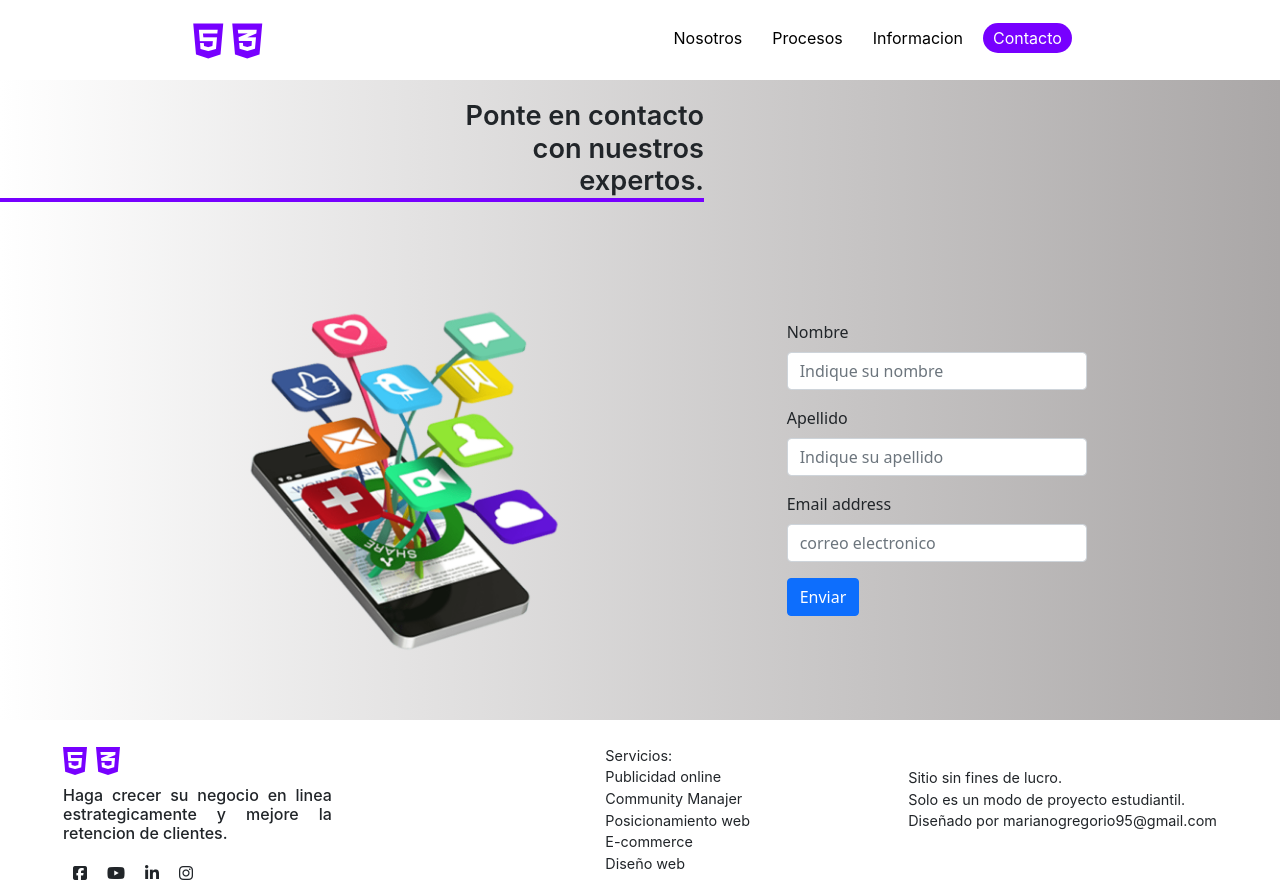
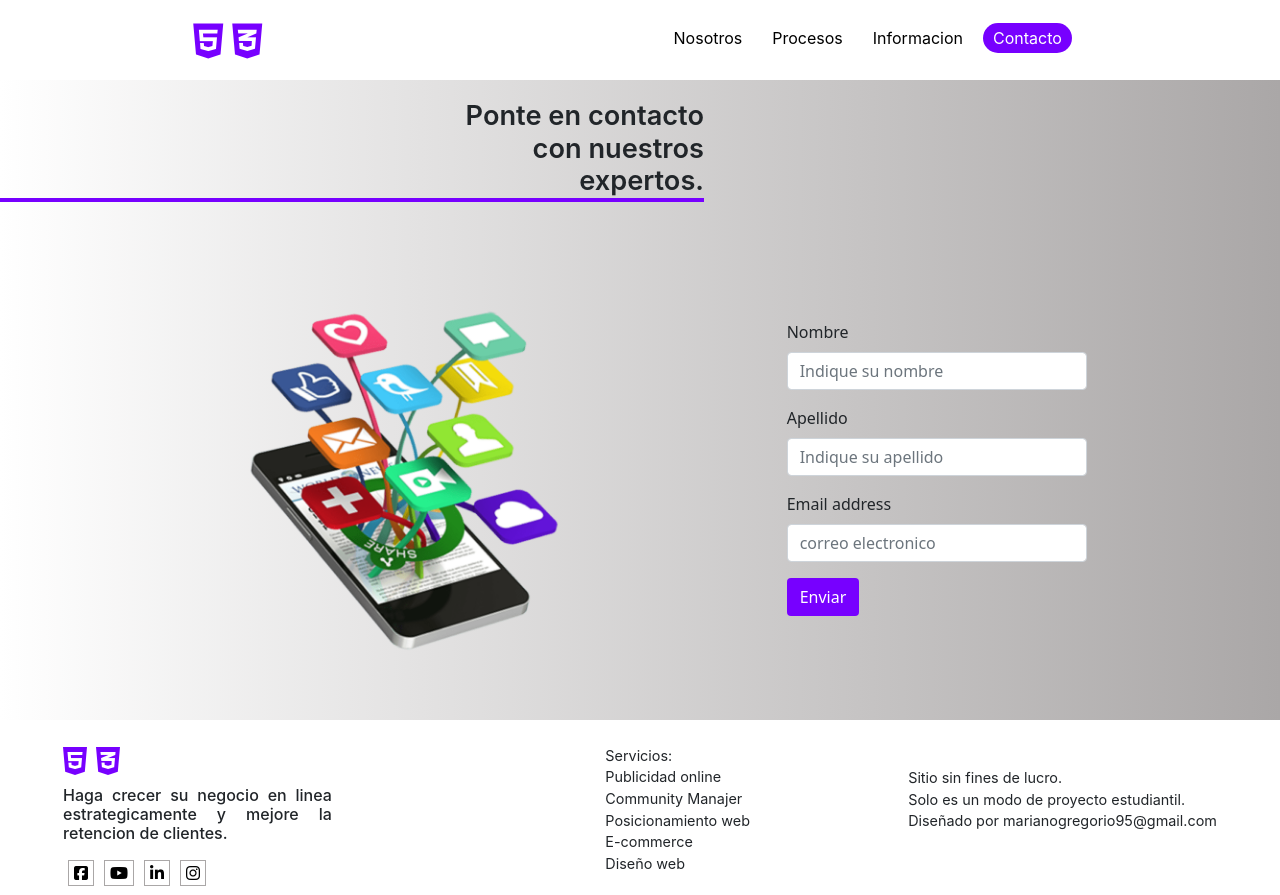
Before and after one commit to MarianGregorio/webMarketing, a website: page pages/contacto.html in a window 1280 px wide. Drawn offline with nearby package versions, Linux system fonts and the light colour scheme.

Commit message:
ultimos cambios en los botones

```diff
--- a/pages/contacto.html
+++ b/pages/contacto.html
@@ -49,7 +49,7 @@
                             <label for="exampleInputEmail1" class="form-label">Email address</label>
                               <input type="email" class="form-control" id="exampleInputEmail1" aria-describedby="emailHelp"  placeholder="correo electronico">
                         </div>
-                        <button type="submit" class="btn btn-primary">Enviar</button>
+                        <button type="submit" class="btn buttonColor">Enviar</button>
                     </form>
                 </div>
             </section>
@@ -65,16 +65,24 @@
                 </h2>
                 <ul>
                     <li>
-                        <i class="fa-brands fa-facebook-square"></i>
+                        <a href="https://es-la.facebook.com/" target="_blank">
+                            <i class="fa-brands fa-facebook-square"></i>
+                        </a>
                     </li>
                     <li>
-                        <i class="fa-brands fa-youtube"></i>
+                        <a href="https://www.youtube.com/" target="_blank">
+                            <i class="fa-brands fa-youtube"></i>
+                        </a>
                     </li>
                     <li>
-                        <i class="fa-brands fa-linkedin-in"></i>
+                        <a href="https://ar.linkedin.com/" target="_blank">
+                            <i class="fa-brands fa-linkedin-in"></i>
+                        </a>
                     </li>
                     <li>
-                        <i class="fa-brands fa-instagram"></i>
+                        <a href="https://www.instagram.com/" target="_blank">
+                            <i class="fa-brands fa-instagram"></i>
+                        </a>
                     </li>
                 </ul>
             </div>
--- a/scss/layout/_footer.scss
+++ b/scss/layout/_footer.scss
@@ -25,7 +25,16 @@
             margin: 10px 0;
             padding-left: 0rem;
             li{
-                margin: 0 10px;
+                margin: 0 5px;
+                a{
+                    color: #000;
+                    border: 1px solid rgb(170, 167, 167);
+                    padding: 2px 5px;
+                    &:hover{
+                        color: $color-principal;
+                        background-color: rgb(219, 219, 219);
+                    }
+                }
             }
         }
     }
--- a/scss/views/_contacto.scss
+++ b/scss/views/_contacto.scss
@@ -30,5 +30,9 @@
     }
     .padreFormulario{
         width: $ancho-imagen;
+        .buttonColor{
+            color: #fff;
+            background-color: $color-principal;
+        }
     }
 }
```
Also changed, not shown: index.html (+12 -4 lines), pages/informacion.html (+12 -4 lines), pages/nosotros.html (+12 -4 lines), pages/procesos.html (+12 -4 lines), css/main.css.
